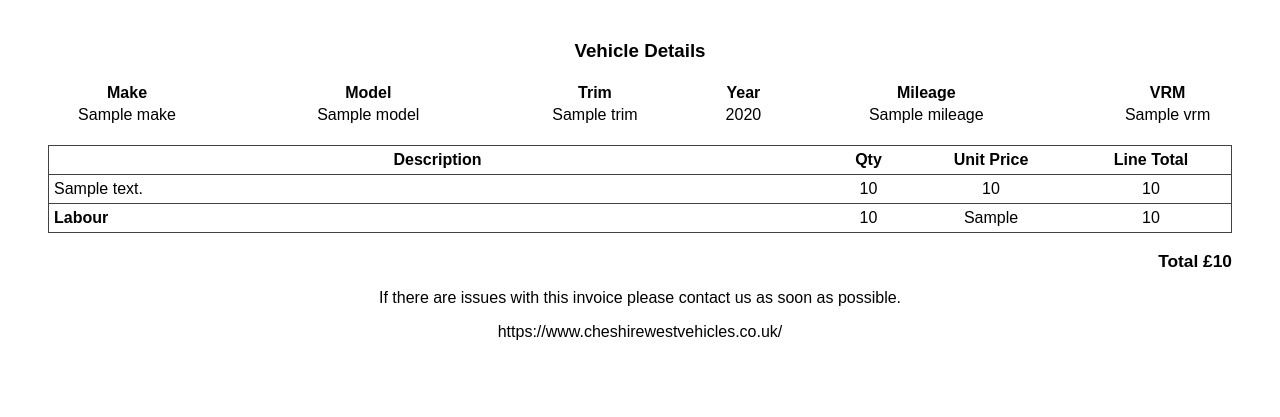
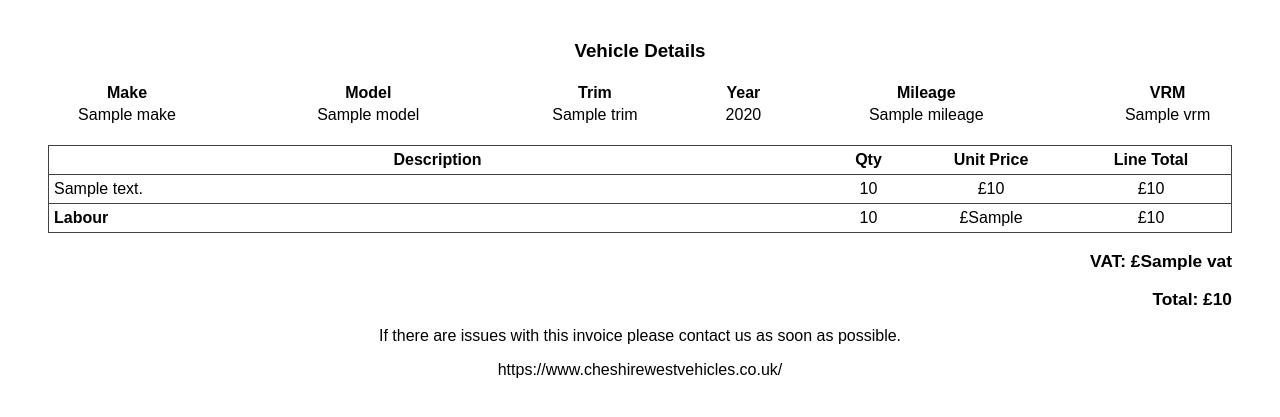
Before and after one commit to msped/cheshirewestvehiclesltd, a Python web app: template templates/invoice_template.html in a window 1280 px wide. Shown: the part 342-759 px from the top of the page. Run offline with Jinja, Linux system fonts and the light colour scheme; the template is opened without the code that fills it: most values are stand-ins (such as "Sample title", 1, 10 or a date in 2020).

Commit message:
feat: added VAT to invoice template

```diff
--- a/templates/invoice_template.html
+++ b/templates/invoice_template.html
@@ -140,10 +140,10 @@
                                     <p style="text-align: center;">{{item.quantity}}</p>
                                 </td>
                                 <td>
-                                    <p style="text-align: center;">{{item.unit_price}}</p>
+                                    <p style="text-align: center;">£{{item.unit_price}}</p>
                                 </td>
                                 <td>
-                                    <p style="text-align: center;">{{item.line_price}}</p>
+                                    <p style="text-align: center;">£{{item.line_price}}</p>
                                 </td>
                             </tr>
                             {% endfor %}
@@ -156,17 +156,20 @@
                                     <p style="text-align: center;">{{data.labour_quantity}}</p>
                                 </td>
                                 <td>
-                                    <p style="text-align: center;">{{data.labour_unit}}</p>
+                                    <p style="text-align: center;">£{{data.labour_unit}}</p>
                                 </td>
                                 <td>
-                                    <p style="text-align: center;">{{data.labour_total}}</p>
+                                    <p style="text-align: center;">£{{data.labour_total}}</p>
                                 </td>
                             </tr>
                             {% endif %}
                         </tbody>
                     </table>
                     <div style="text-align: right;">
-                        <p style="font-size: 13pt;"><strong>Total £<span>{{data.invoice_total}}</span></strong></p>
+                        <p style="font-size: 13pt;"><strong>VAT: £<span>{{data.vat}}</span></strong></p>
+                    </div>
+                    <div style="text-align: right;">
+                        <p style="font-size: 13pt;"><strong>Total: £<span>{{data.invoice_total}}</span></strong></p>
                     </div>
                 </div>
             </div>
```
